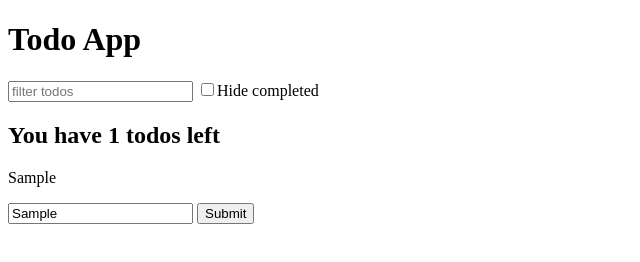
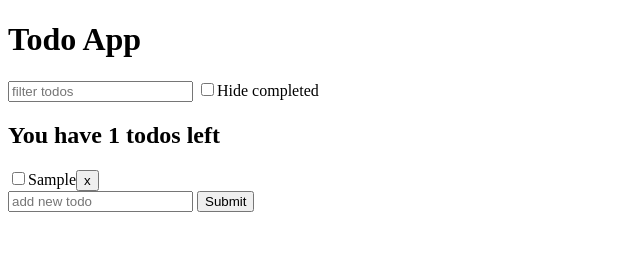
Before and after one commit to Lasseboy59/someJavaScriptMac, a plain HTML site: page todos-app/index.html in a window 1280 px wide. Both pictures are taken after typing "Sample" into the empty fields and a click on the button "Submit". Shown: the whole page, without its empty margins (0-640 px from the left). Drawn offline with Linux system fonts and the light colour scheme.

Commit message:
made some code changes to todo-app concerning generateTodoDOM -function

```diff
--- a/todos-app/index.html
+++ b/todos-app/index.html
@@ -9,8 +9,8 @@
         <input id="hide-completed" type="checkbox">Hide completed
     </label>
     <div id="todos"></div>
-    <form id="name-form">
-        <input type="text" placeholder="add new todo" name="newTodo">
+    <form id="new-todo">
+        <input type="text" placeholder="add new todo" name="text">
         <button>Submit</button>
     </form>
     <script src="todos-functions.js"></script>
--- a/todos-app/todos-app.js
+++ b/todos-app/todos-app.js
@@ -14,11 +14,18 @@ document.querySelector('#hide-completed').addEventListener('change',function(e){
     renderTodos(todos,filters)
 })
 
-renderTodos(todos,filters)
+document.querySelector('#new-todo').addEventListener('submit', function(e){
+    e.preventDefault()
+    todos.push({
+        text: e.target.elements.text.value,
+        completed: false
+    })
+    saveTodos(todos)
+    renderTodos(todos, filters)
+    e.target.elements.text.value = ''
+})
 
 document.querySelector('#search-text').addEventListener('input', function(e){
     filters.searchText = e.target.value
     renderTodos(todos,filters)
 })
-
-generateTodoDOM(todos)
--- a/todos-app/todos-functions.js
+++ b/todos-app/todos-functions.js
@@ -1,4 +1,4 @@
-// Read existing notes from the storege
+// Read existing todos from the storege
 
 const getSavedTodos = function() {
     const todosJSON = localStorage.getItem('todos')
@@ -11,7 +11,7 @@ const getSavedTodos = function() {
 }
 
 // Save the todos to local storage
-const saveTodos = function(notes) {
+const saveTodos = function(todos) {
     localStorage.setItem('todos',JSON.stringify(todos))
 }
 
@@ -34,25 +34,36 @@ const renderTodos = function(todos, filters){
         if(todo.text.length > 0){
             todoEl.textContent = todo.text
         } else {
-            todoEl.textContent = 'Unnamed note'
+            todoEl.textContent = 'Unnamed todo'
         }
 
-        document.querySelector('#todos').appendChild(todoEl)
+        document.querySelector('#todos').appendChild(generateTodoDOM(todo))
 
     })
 }
 
-//Get the DOM elements for an individual todo
-const generateTodoDOM = function(todos) {
-    document.querySelector('#name-form').addEventListener('submit', function(e){
-        e.preventDefault()
-        todos.push({
-            text: e.target.elements.newTodo.value,
-            completed: false
-        })
-        saveTodos(todos)
-        renderTodos(todos, filters)
-    })
+// Get the DOM elements for an individual todo
+const generateTodoDOM = function (todo) {
+    const todoEl = document.createElement('div')
+    const checkbox = document.createElement('input')
+    const textEl = document.createElement('span')
+    const button = document.createElement('button')
+
+    // Setup todo checkbox
+    checkbox.setAttribute('type', 'checkbox')
+
+    // Setp the button
+    todoEl.appendChild(checkbox)
+
+    // Setup the todo title text
+    textEl.textContent = todo.text
+    todoEl.appendChild(textEl)
+
+    // Setup the remove button
+    button.textContent = 'x'
+    todoEl.appendChild(button)
+
+    return todoEl
 }
 
 // Get the DOM elements for list array
```
Also changed, not shown: notes-app/notes-functions.js (+11 -3 lines), 1 other file.
